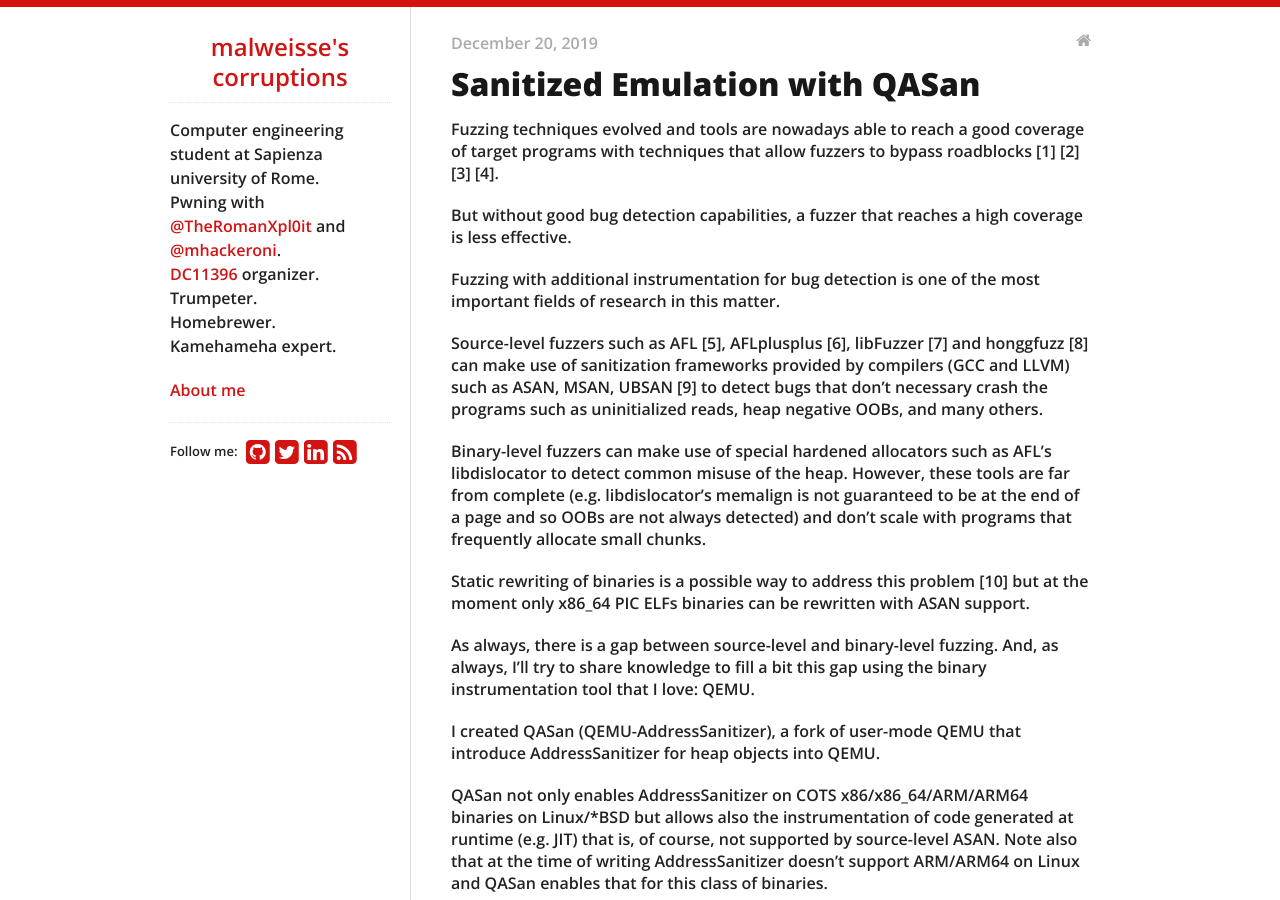
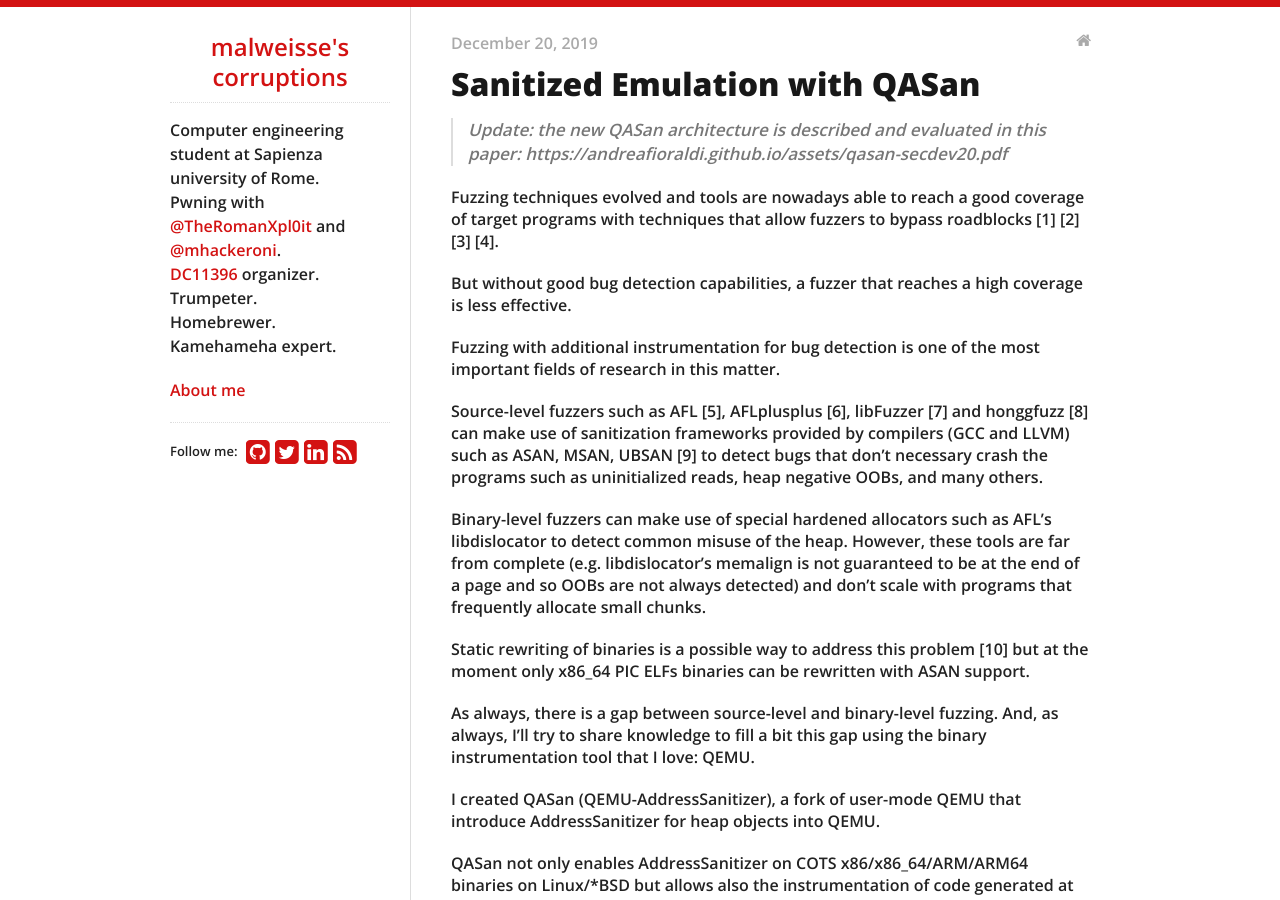
Before and after one commit to andreafioraldi/andreafioraldi.github.io, a Jekyll site: the page built from _posts/articles/2019-12-20-sanitized-emulation-with-qasan.md, in a window 1280 px wide and 900 px high. Built offline with Jekyll 4.4.1, drawn with Linux system fonts in a browser that asks for light colours; comment, search, counter and statistics services are not loaded.

Commit message:
qasan paper link

```diff
--- a/_posts/articles/2019-12-20-sanitized-emulation-with-qasan.md
+++ b/_posts/articles/2019-12-20-sanitized-emulation-with-qasan.md
@@ -6,6 +6,8 @@ tags: tools fuzzing sanitization asan
 comments: true
 description: AddressSanitizer for binaries via DBT
 ---
+
+> Update: the new QASan architecture is described and evaluated in this paper: https://andreafioraldi.github.io/assets/qasan-secdev20.pdf
 
 Fuzzing techniques evolved and tools are nowadays able to reach a good coverage of target programs with techniques that allow fuzzers to bypass roadblocks [1] [2] [3] [4].
 
```
